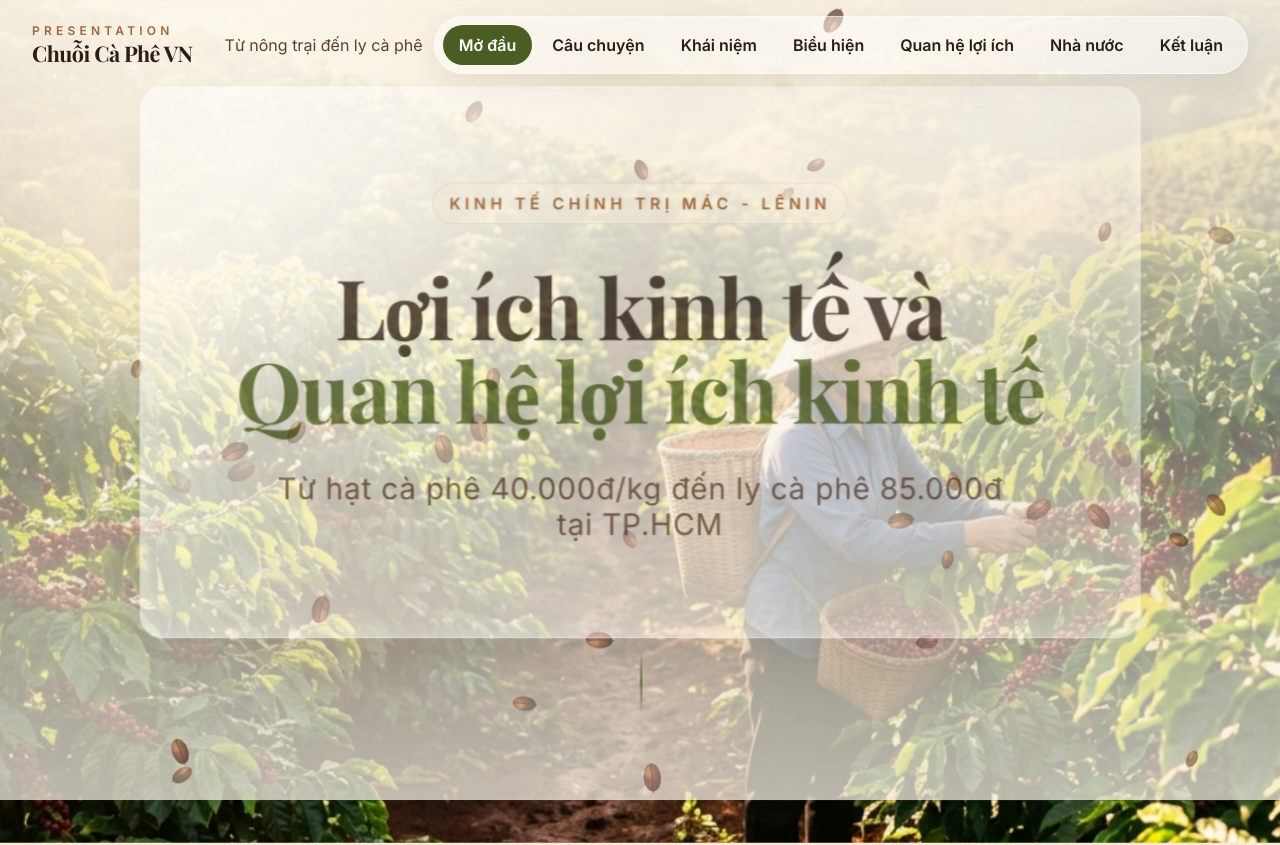
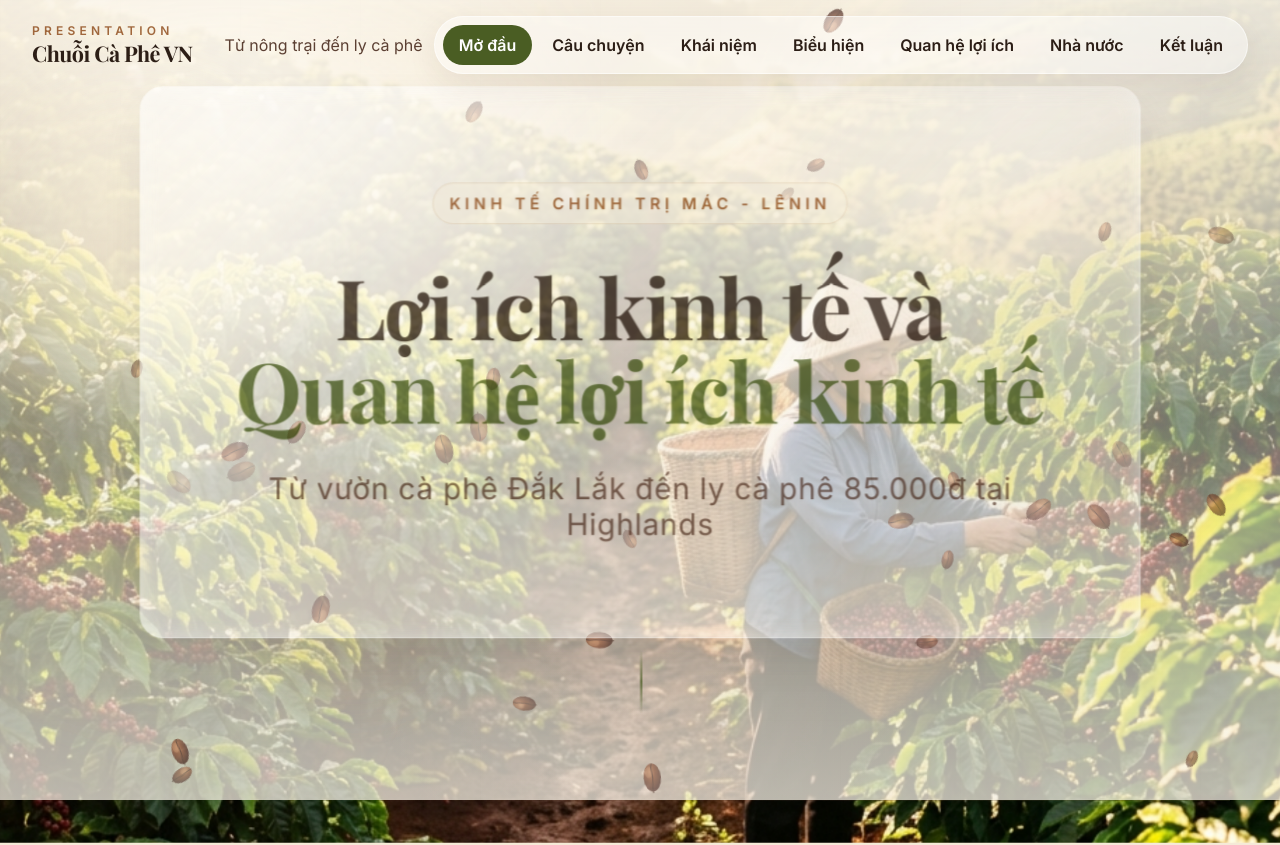
Before and after one commit to LinhTran3568/Cofee, a React (Vite) app: page / in a window 1280 px wide. Shown: the top 845 px of the page. Built offline with nearby package versions, Linux system fonts and the light colour scheme.

Commit message:
feat: update subtitle in presentationData for improved geographical accuracy

```diff
--- a/src/data/content.js
+++ b/src/data/content.js
@@ -2,7 +2,7 @@ export const presentationData = {
   hero: {
     title: "Lợi ích kinh tế và",
     highlightTitle: "Quan hệ lợi ích kinh tế",
-    subtitle: "Từ hạt cà phê 40.000đ/kg đến ly cà phê 85.000đ tại TP.HCM",
+    subtitle: "Từ vườn cà phê Đắk Lắk đến ly cà phê 85.000đ tại Highlands",
   },
   story: {
     intro: {
```
